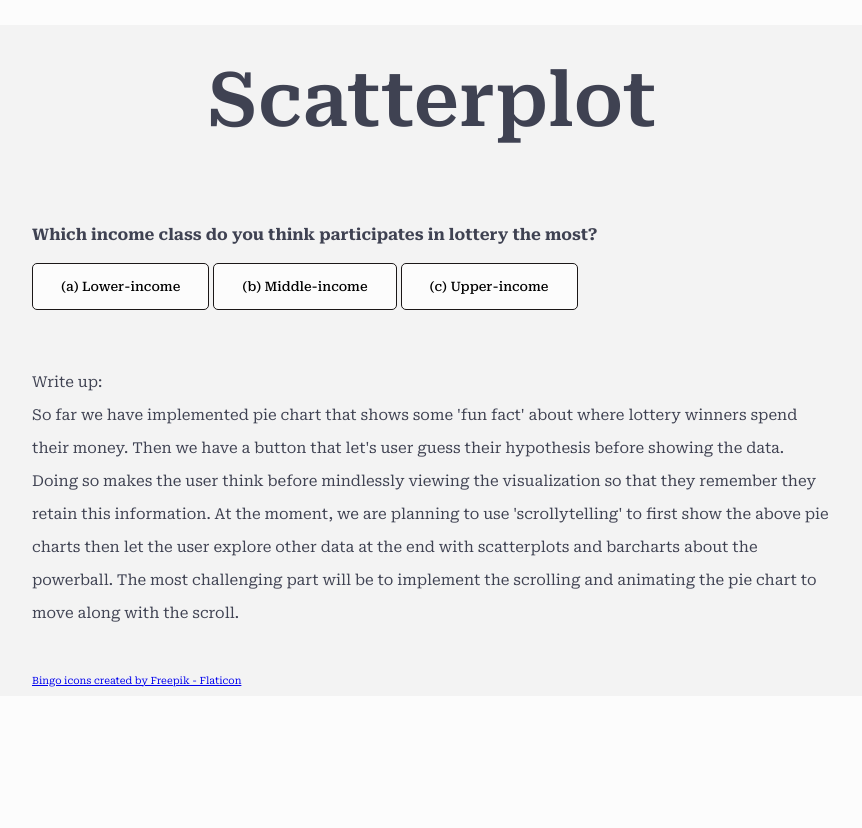
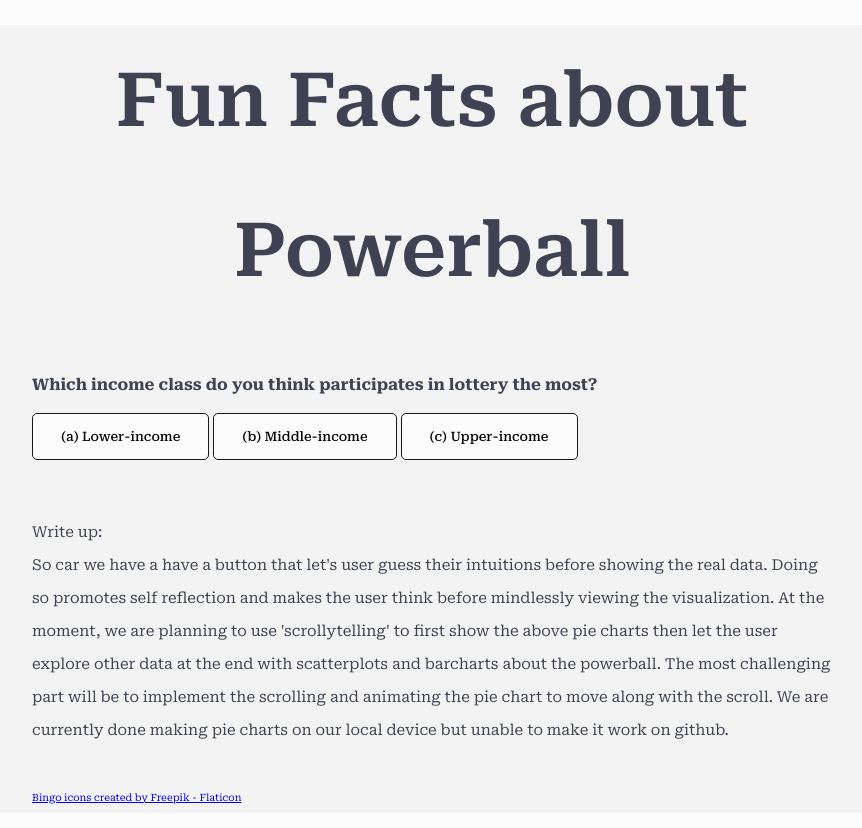
Before and after one commit to kanggunh/United-States-of-Lottery-Luckiest-States-, a SvelteKit app: page / in a window 1280 px wide. Shown: the whole page, without its empty margins (208-1070 px from the left). Before the commit the page ends 800 px from the top, so only its background shows below. Built offline with nearby package versions, Linux system fonts and the light colour scheme; a web font is replaced by a local one.

Commit message:
little update

```diff
--- a/src/components/App.svelte
+++ b/src/components/App.svelte
@@ -26,7 +26,7 @@
 
 
 <main>
-    <h1>Scatterplot</h1>
+    <h1>Fun Facts about Powerball</h1>
 
     <h2> Which income class do you think participates in lottery the most? </h2>
     <div class="btn_group">
@@ -67,12 +67,12 @@
     <br>
 
     <p> Write up: <br>
-        So far we have implemented pie chart that shows some 'fun fact' about where lottery winners spend their money.
-        Then we have a button that let's user guess their hypothesis before showing the data. Doing so makes the user think
-        before mindlessly viewing the visualization so that they remember they retain this information.
+        So car we have a have a button that let's user guess their intuitions before showing the real data. Doing so promotes self reflection
+        and makes the user think before mindlessly viewing the visualization.
         At the moment, we are planning to use 'scrollytelling' to first show the above pie charts then let the
         user explore other data at the end with scatterplots and barcharts about the powerball. The most challenging part will
-        be to implement the scrolling and animating the pie chart to move along with the scroll.
+        be to implement the scrolling and animating the pie chart to move along with the scroll. We are currently done making pie charts
+        on our local device but unable to make it work on github.
 
     <br>
     <br>
```
